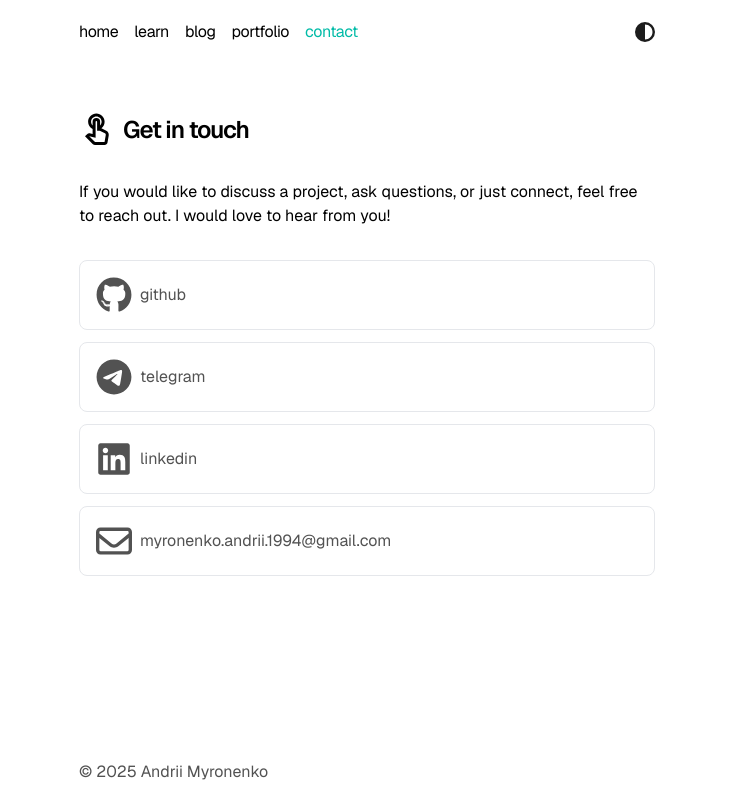
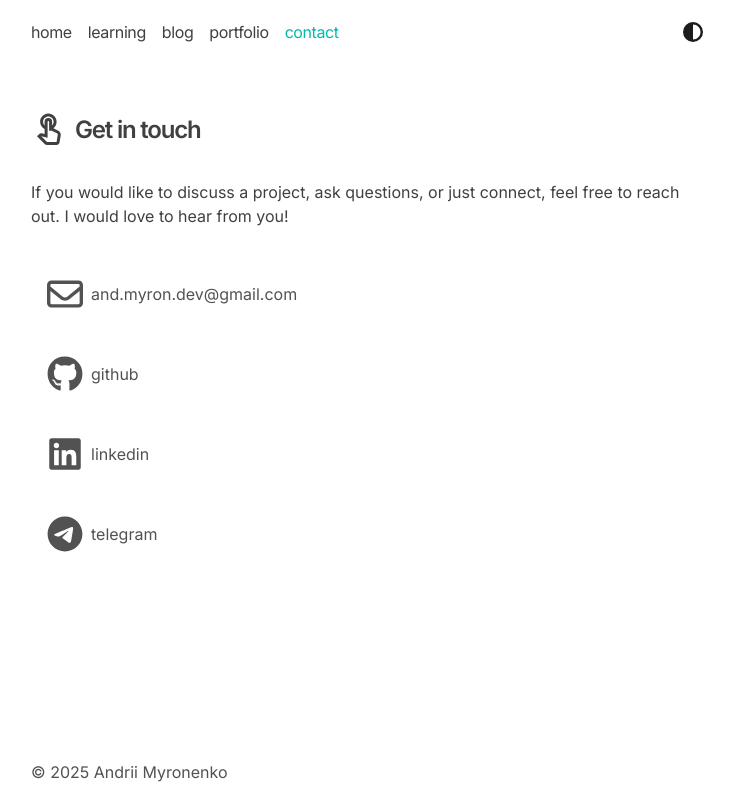
Before and after one commit to andmiron/portfolio, a React (Vite) app: page /contact in a window 1280 px wide. Shown: the whole page, without its empty margins (273-1007 px from the left). Built offline with nearby package versions, Linux system fonts and the light colour scheme.

Commit message:
added github workflow

```diff
--- a/src/components/BlogCard.jsx
+++ b/src/components/BlogCard.jsx
@@ -7,7 +7,7 @@ export default function BlogCard({ article }) {
       target="_blank"
       href={article.link}
       key={article.title}
-      className="p-2 flex flex-col sm:flex-row gap-4 rounded-lg hover:scale-105 transition-all duration-300 ease-in-out border border-gray-200 dark:border-gray-800 hover:shadow-[0_0_15px_3px_rgba(156,163,175,0.7)] dark:hover:shadow-[0_0_15px_3px_rgba(55,65,81,0.9)]"
+      className="flex flex-col sm:flex-row gap-4 rounded-lg hover:scale-105 transition-all duration-300 ease-in-out dark:border-gray-800 hover:shadow-[0_0_15px_3px_rgba(156,163,175,0.7)] dark:hover:shadow-[0_0_15px_3px_rgba(66,65,81,0.9)]"
     >
       <img
         src={article.thumbnail}
--- a/src/components/Contact.jsx
+++ b/src/components/Contact.jsx
@@ -15,7 +15,7 @@ export default function Contact() {
         {links.map((link) => (
           <li
             key={link.label}
-            className="p-4 w-full rounded-lg border border-gray-200 dark:border-gray-800 hover:scale-105 hover:shadow-[0_0_15px_3px_rgba(156,163,175,0.7)] dark:hover:shadow-[0_0_15px_3px_rgba(55,65,81,0.9)] transition-all duration-300 ease-in-out"
+            className="p-4 w-full rounded-lg hover:scale-105 hover:shadow-[0_0_15px_3px_rgba(156,163,175,0.7)] dark:hover:shadow-[0_0_15px_3px_rgba(66,65,81,0.9)] transition-all duration-300 ease-in-out"
           >
             <Link
               href={link.link}
--- a/src/components/CourseCard.jsx
+++ b/src/components/CourseCard.jsx
@@ -3,7 +3,7 @@ import Link from "./Link.jsx";
 
 export default function CourseCard({ course }) {
   return (
-    <div className="flex flex-col items-start gap-2 rounded-lg p-2 border border-gray-200 dark:border-gray-800 hover:scale-105 hover:shadow-[0_0_15px_3px_rgba(156,163,175,0.7)] dark:hover:shadow-[0_0_15px_3px_rgba(55,65,81,0.9)] transition-all duration-300 ease-in-out">
+    <div className="flex flex-col items-start gap-2 rounded-lg p-2 dark:border-gray-800 hover:scale-105 hover:shadow-[0_0_15px_3px_rgba(156,163,175,0.7)] dark:hover:shadow-[0_0_15px_3px_rgba(66,65,81,0.9)] transition-all duration-300 ease-in-out">
       <h2 className="font-bold">{course.title}</h2>
       <p>{course.description}</p>
       <div className="flex flex-row items-center gap-2 w-full">
--- a/src/components/Nav.jsx
+++ b/src/components/Nav.jsx
@@ -6,7 +6,7 @@ const navItems = {
     name: "home",
   },
   "/learn": {
-    name: "learn",
+    name: "learning",
   },
   "/blog": {
     name: "blog",
--- a/src/components/ProjectCard.jsx
+++ b/src/components/ProjectCard.jsx
@@ -4,7 +4,7 @@ import Link from "./Link.jsx";
 
 export default function ProjectCard({ projectData }) {
   return (
-    <div className="p-2 flex flex-col sm:flex-row gap-4 rounded-lg hover:scale-105 hover:shadow-[0_0_15px_3px_rgba(156,163,175,0.7)] dark:hover:shadow-[0_0_15px_3px_rgba(55,65,81,0.9)] transition-all duration-300 ease-in-out border border-gray-200 dark:border-gray-800">
+    <div className="flex flex-col sm:flex-row gap-4 rounded-lg hover:scale-105 hover:shadow-[0_0_15px_3px_rgba(156,163,175,0.7)] dark:hover:shadow-[0_0_15px_3px_rgba(66,65,81,0.9)] transition-all duration-300 ease-in-out dark:border-gray-800">
       <img
         src={projectData.thumbnail}
         alt={projectData.title}
--- a/src/index.css
+++ b/src/index.css
@@ -1,9 +1,10 @@
 @import url("https://fonts.googleapis.com/css2?family=Geist:wght@100..900&display=swap");
+@import url("https://fonts.googleapis.com/css2?family=Inter:ital,opsz,wght@0,14..32,100..900;1,14..32,100..900&display=swap");
 @import "tailwindcss";
 
 html {
   min-width: 360px;
-  @apply text-black bg-white dark:text-white dark:bg-black;
+  @apply text-neutral-700 bg-white dark:text-neutral-300 dark:bg-neutral-900;
 }
 
 @media (prefers-color-scheme: dark) {
@@ -15,6 +16,6 @@ html {
 @custom-variant dark (&:where(.dark, .dark *));
 
 body {
-  font-family: "Geist", sans-serif;
-  @apply antialiased max-w-xl mx-auto;
+  font-family: "Inter", "Geist", sans-serif;
+  @apply antialiased max-w-2xl mx-auto;
 }
--- a/src/lib/links.js
+++ b/src/lib/links.js
@@ -6,16 +6,16 @@ import {
 } from "react-icons/fa6";
 
 export const links = [
+  {
+    link: "mailto:and.myron.dev@gmail.com",
+    label: "and.myron.dev@gmail.com",
+    icon: FaRegEnvelope,
+  },
   { link: "https://github.com/andmiron", label: "github", icon: FaGithub },
-  { link: "https://t.me/and_miron", label: "telegram", icon: FaTelegram },
   {
     link: "https://www.linkedin.com/in/andrii-myronenko-650553279/",
     label: "linkedin",
     icon: FaLinkedin,
   },
-  {
-    link: "mailto:myronenko.andrii.1994@gmail.com",
-    label: "myronenko.andrii.1994@gmail.com",
-    icon: FaRegEnvelope,
-  },
+  { link: "https://t.me/and_miron", label: "telegram", icon: FaTelegram },
 ];
```
Also changed, not shown: 1 other file (tests, documents, lock files or other folders).
